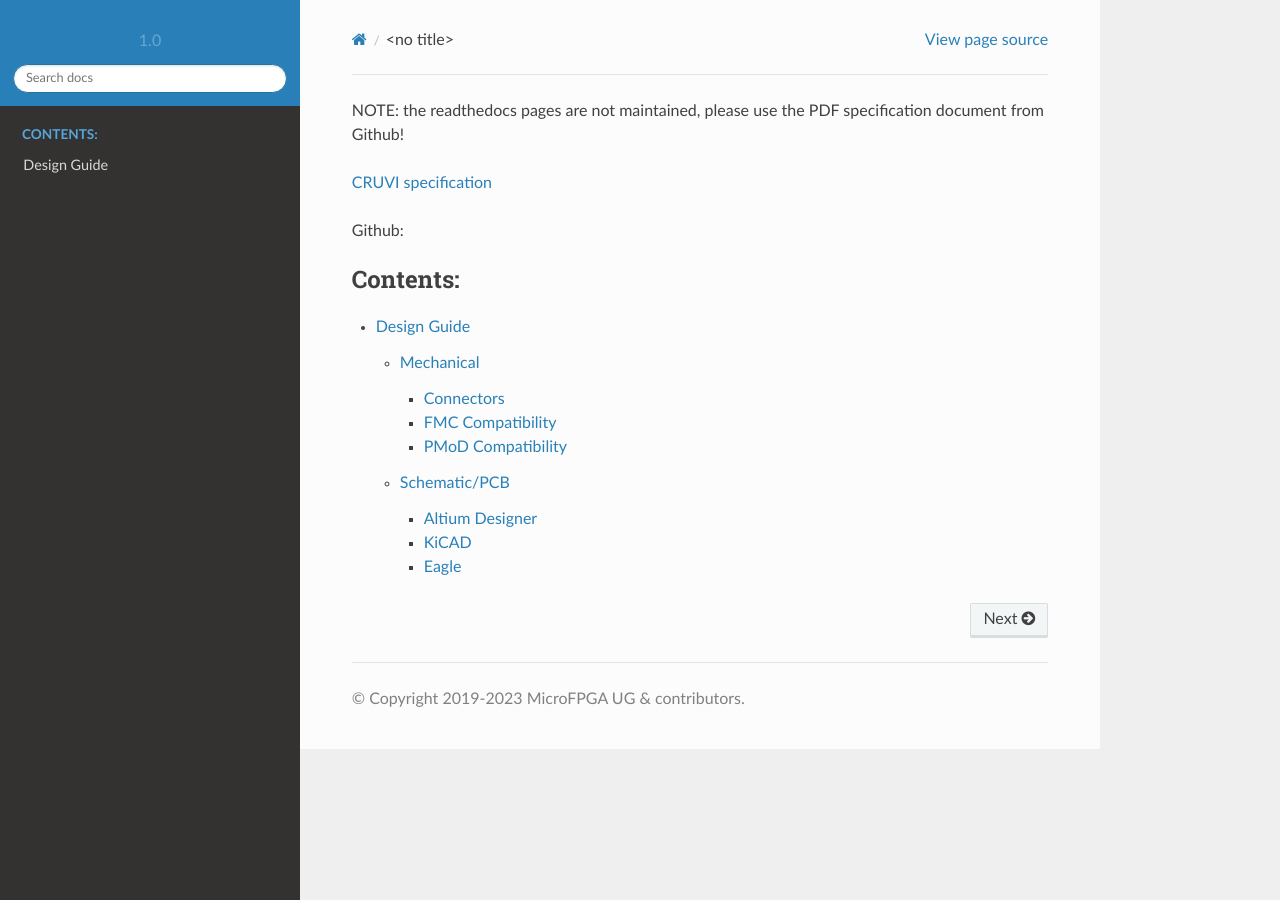
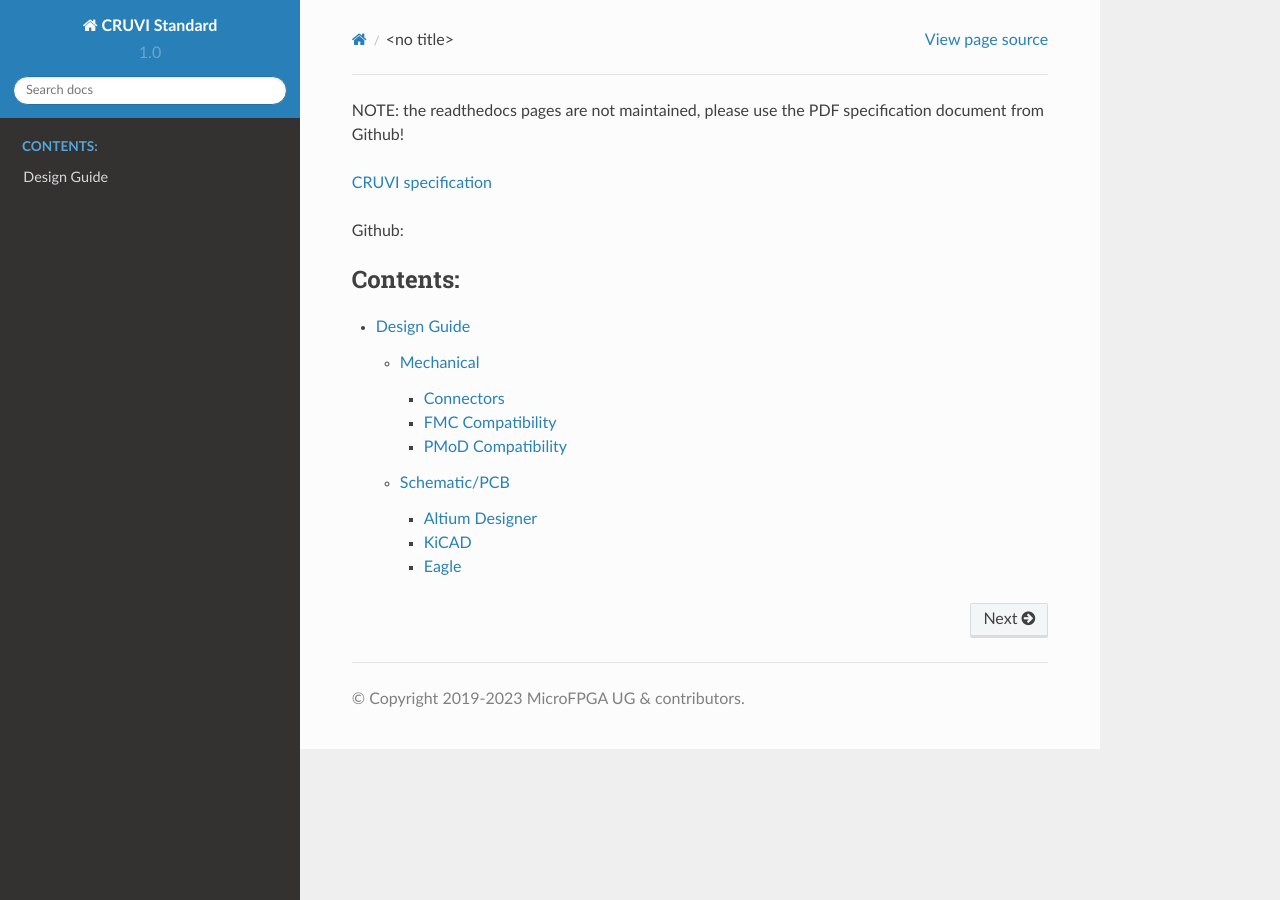
Before and after one commit to micro-FPGA/CRUVI-DOC, a Sphinx documentation site: the page built from docs/index.rst, in a window 1280 px wide. Built offline with Sphinx 7.4.7 and the Read the Docs theme 2.0.0, drawn with Linux system fonts in a browser that asks for light colours.

Commit message:
Update conf.py

```diff
--- a/docs/conf.py
+++ b/docs/conf.py
@@ -14,7 +14,7 @@
 #
 # import os
 # import sys
-# sys.path.insert(0, os.path.abspath('.'))
+sys.path.insert(0, os.path.abspath('..'))
 import logging
 import os.path
 import re
@@ -74,7 +74,7 @@ release = u'1.0.5-alpha'
 # extensions coming with Sphinx (named 'sphinx.ext.*') or your custom
 # ones.
 extensions = [
-    'sphinx_rtd_theme'
+    'sphinx_rtd_theme',
 ]
 
 html_theme = "sphinx_rtd_theme"
@@ -111,7 +111,7 @@ pygments_style = 'sphinx'
 
 html_theme = 'sphinx_rtd_theme'
 html_theme_options = {
-    'logo_only': True,
+    'logo_only': False,
     'navigation_depth': 5,
 }
 html_context = {}
```
